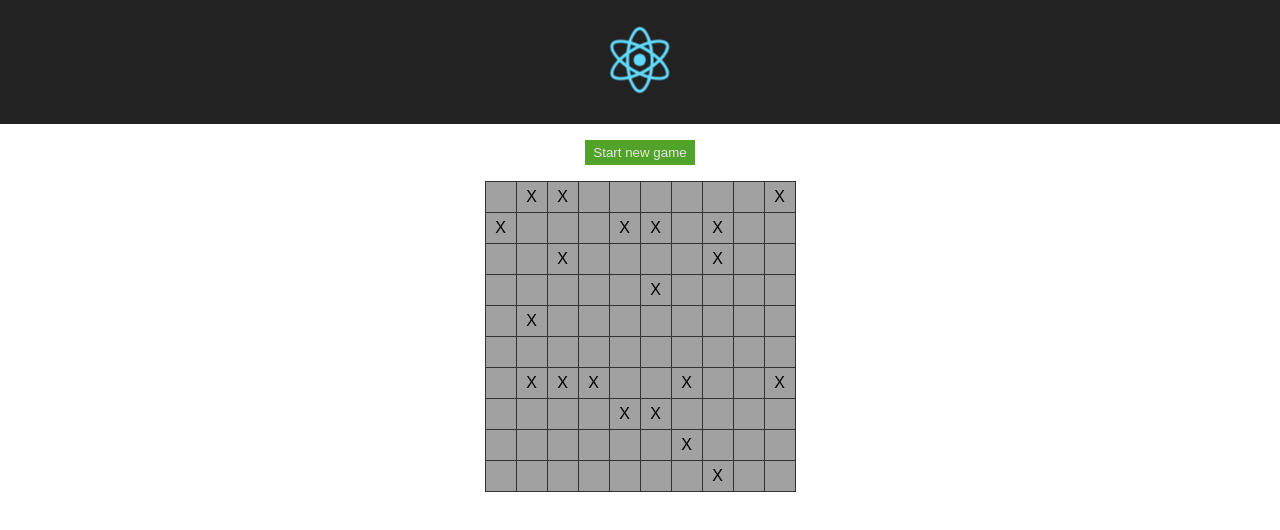
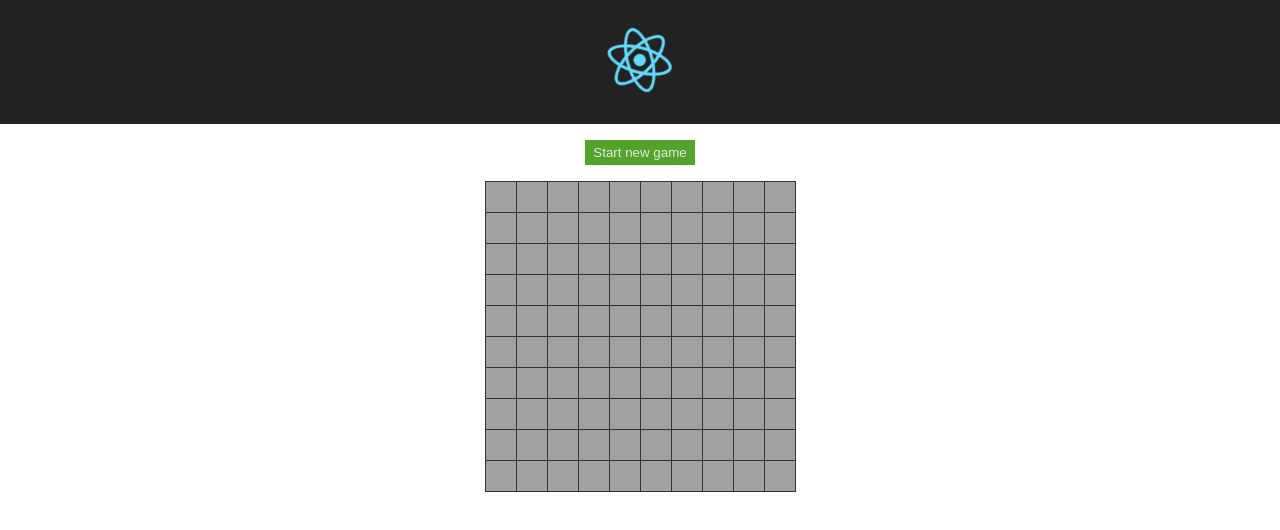
Before and after one commit to mark-williams/sweeper, a React (Create React App) app: page / in a window 1280 px wide. Shown: the top 530 px of the page. Built offline with nearby package versions, Linux system fonts and the light colour scheme.

Commit message:
Hide mines, but reduce percentage of mines on board

```diff
--- a/src/components/Board.js
+++ b/src/components/Board.js
@@ -3,6 +3,7 @@ import { connect } from 'react-redux';
 import PropTypes from 'prop-types';
 import { probeCell } from '../actions';
 
+const SHOW_MINES = false;
 
 class Board extends React.Component {
   renderItem = item => {
@@ -28,7 +29,7 @@ class Board extends React.Component {
 
   getCellContent = item => {
     if (item.mined) {
-      return <span>X</span>;
+      return item.key === this.props.explodedMineKey || SHOW_MINES ? <span>X</span> : <span>&nbsp;</span>;
     }
 
     return item.adjacentMineCount ? <span>{item.adjacentMineCount}</span> : <span>&nbsp;</span>;
--- a/src/reducers/minesReducer.js
+++ b/src/reducers/minesReducer.js
@@ -3,7 +3,7 @@ import { NEW_GAME, PROBE } from '../actions';
 
 const WIDTH = 10;
 const HEIGHT = 10;
-const MINES_PERCENTAGE = 20;
+const MINES_PERCENTAGE = 10;
 
 const getKey = (row, col) => (`${row}:${col}`);
 const getIndexesFromKey = (key) => {
```
